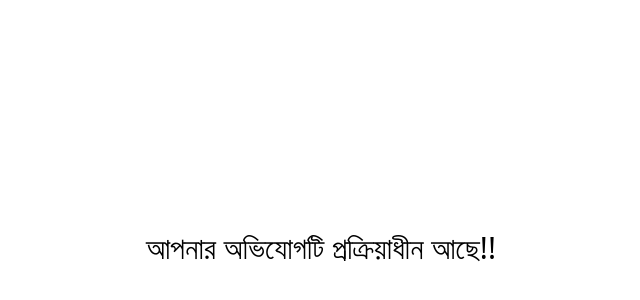
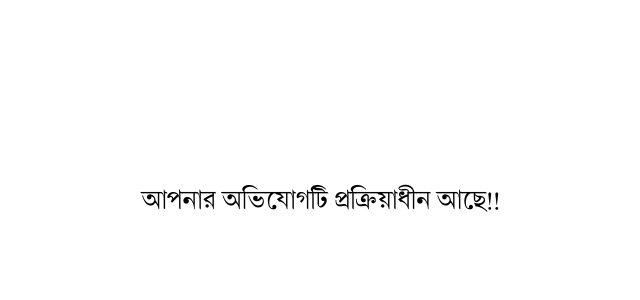
Before and after one commit to jamilakterup/ovijog_app, a React (Vite) app: page /complain-details/1 in a window 1280 px wide. Shown: the part 178-478 px from the top of the page, without its empty margins (319-959 px from the left). Built offline with nearby package versions, Linux system fonts and the light colour scheme; no server answers.

Commit message:
change for traking page font

```diff
--- a/src/view/pages/dashboard/complain/ViewComplain.jsx
+++ b/src/view/pages/dashboard/complain/ViewComplain.jsx
@@ -135,7 +135,7 @@ function ViewComplain() {
           <span className="custom-font">{dataArray[0].complaint_content}</span>
         </div>
       ) : (
-        <div className="font-medium text-center md:text-3xl mx-auto w-full my-72">
+        <div className="custom-font font-medium text-center md:text-3xl mx-auto w-full my-60">
           আপনার অভিযোগটি প্রক্রিয়াধীন আছে!!
         </div>
       )}
```
